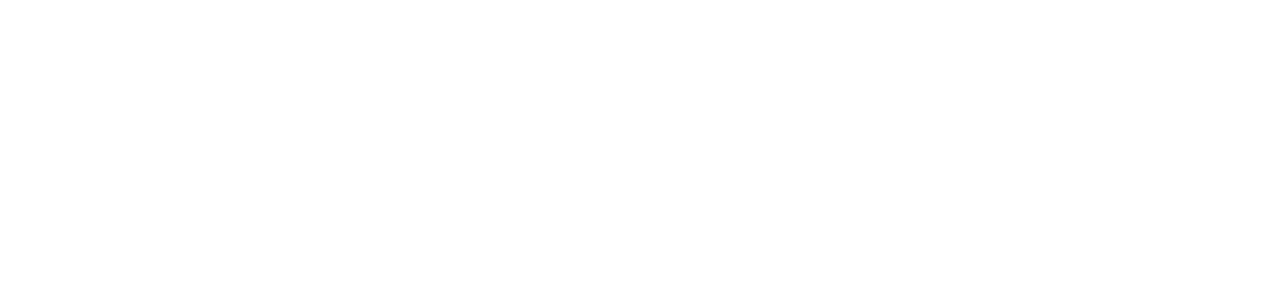
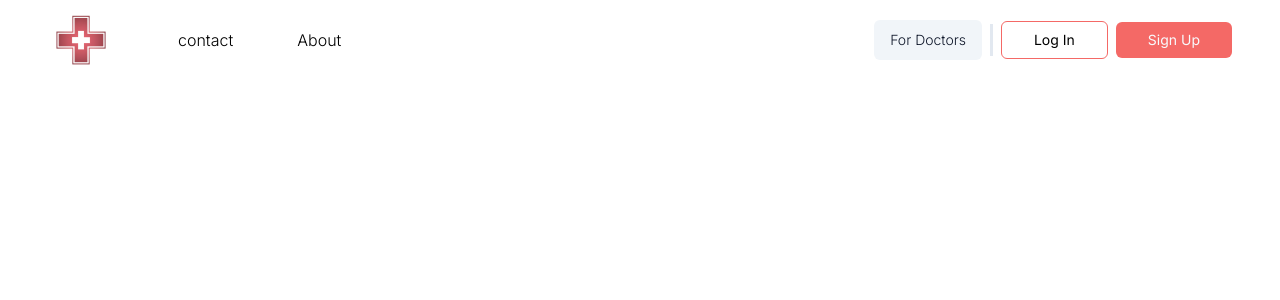
Before and after one commit to dipesh2508/the-first-aid, a Next.js app: page / in a window 1280 px wide. Shown: the top 300 px of the page. Built offline with nearby package versions, Linux system fonts and the light colour scheme.

Commit message:
feat: added navbar

```diff
--- a/package.json
+++ b/package.json
@@ -10,6 +10,8 @@
   },
   "dependencies": {
     "@clerk/nextjs": "^4.29.12",
+    "@radix-ui/react-separator": "^1.0.3",
+    "@radix-ui/react-slot": "^1.0.2",
     "class-variance-authority": "^0.7.0",
     "clsx": "^2.1.0",
     "lucide-react": "^0.368.0",
--- a/src/app/(root)/layout.tsx
+++ b/src/app/(root)/layout.tsx
@@ -1,6 +1,8 @@
 import type { Metadata } from "next";
 import { Inter } from "next/font/google";
 import "../globals.css";
+import Navbar from "@/components/shared/Navbar";
+import { ClerkProvider } from "@clerk/nextjs";
 
 const inter = Inter({ subsets: ["latin"] });
 
@@ -15,8 +17,13 @@
   children: React.ReactNode;
 }>) {
   return (
-    <html lang="en">
-      <body className={inter.className}>{children}</body>
-    </html>
+    <ClerkProvider>
+      <html lang="en">
+        <body className={inter.className}>
+          <Navbar />
+          {children}
+        </body>
+      </html>
+    </ClerkProvider>
   );
 }
--- /dev/null
+++ b/src/components/shared/Navbar.tsx
@@ -0,0 +1,57 @@
+import React from "react";
+import { Button } from "../ui/button";
+import { Separator } from "@/components/ui/separator";
+import { menuLinks } from "@/constant/menu";
+import Link from "next/link";
+import logo from "@/assets/logo.png";
+import Image from "next/image";
+const Navbar = () => {
+  return (
+    <>
+      <header className="p-4 font-light  text-black">
+        <div className="container flex justify-between h-12 mx-auto">
+          <div className="flex  justify-between gap-x-12">
+            <Link
+              rel="noopener noreferrer"
+              href="#"
+              aria-label="Back to homepage"
+              className="flex items-center p-2"
+            >
+              <Image src={logo} alt="logo" height={50} width={50} />
+            </Link>
+            <ul className="items-stretch hidden  gap-x-8   lg:flex">
+              {menuLinks.map((menu, index) => {
+                return (
+                  <li className="flex" key={index}>
+                    <Link
+                      rel="noopener noreferrer"
+                      href="#"
+                      className="flex items-center px-4 hover:text-primary active:text-primary"
+                    >
+                      {menu.title}
+                    </Link>
+                  </li>
+                );
+              })}
+            </ul>
+          </div>
+          <div className="items-center flex-shrink-0 hidden  gap-2 lg:flex">
+            <Button variant={"secondary"} className="font-light">
+              For Doctors
+            </Button>
+            <Separator orientation="vertical" className="h-8 w-[3px]" />
+
+            <Button className="border-primary-4 hover:bg-primary-5 border bg-transparent  px-8  h-fit font-normal text-black hover:text-black hover:border-primary-5">
+              Log In
+            </Button>
+            <Button className="font-normal px-8 bg-primary-4 hover:bg-primary-5  h-fit">
+              Sign Up
+            </Button>
+          </div>
+        </div>
+      </header>
+    </>
+  );
+};
+
+export default Navbar;
--- /dev/null
+++ b/src/components/ui/button.tsx
@@ -0,0 +1,56 @@
+import * as React from "react"
+import { Slot } from "@radix-ui/react-slot"
+import { cva, type VariantProps } from "class-variance-authority"
+
+import { cn } from "@/lib/utils"
+
+const buttonVariants = cva(
+  "inline-flex items-center justify-center whitespace-nowrap rounded-md text-sm font-medium ring-offset-white transition-colors focus-visible:outline-none focus-visible:ring-2 focus-visible:ring-slate-950 focus-visible:ring-offset-2 disabled:pointer-events-none disabled:opacity-50 dark:ring-offset-slate-950 dark:focus-visible:ring-slate-300",
+  {
+    variants: {
+      variant: {
+        default: "bg-slate-900 text-slate-50 hover:bg-slate-900/90 dark:bg-slate-50 dark:text-slate-900 dark:hover:bg-slate-50/90",
+        destructive:
+          "bg-red-500 text-slate-50 hover:bg-red-500/90 dark:bg-red-900 dark:text-slate-50 dark:hover:bg-red-900/90",
+        outline:
+          "border border-slate-200 bg-white hover:bg-slate-100 hover:text-slate-900 dark:border-slate-800 dark:bg-slate-950 dark:hover:bg-slate-800 dark:hover:text-slate-50",
+        secondary:
+          "bg-slate-100 text-slate-900 hover:bg-slate-100/80 dark:bg-slate-800 dark:text-slate-50 dark:hover:bg-slate-800/80",
+        ghost: "hover:bg-slate-100 hover:text-slate-900 dark:hover:bg-slate-800 dark:hover:text-slate-50",
+        link: "text-slate-900 underline-offset-4 hover:underline dark:text-slate-50",
+      },
+      size: {
+        default: "h-10 px-4 py-2",
+        sm: "h-9 rounded-md px-3",
+        lg: "h-11 rounded-md px-8",
+        icon: "h-10 w-10",
+      },
+    },
+    defaultVariants: {
+      variant: "default",
+      size: "default",
+    },
+  }
+)
+
+export interface ButtonProps
+  extends React.ButtonHTMLAttributes<HTMLButtonElement>,
+    VariantProps<typeof buttonVariants> {
+  asChild?: boolean
+}
+
+const Button = React.forwardRef<HTMLButtonElement, ButtonProps>(
+  ({ className, variant, size, asChild = false, ...props }, ref) => {
+    const Comp = asChild ? Slot : "button"
+    return (
+      <Comp
+        className={cn(buttonVariants({ variant, size, className }))}
+        ref={ref}
+        {...props}
+      />
+    )
+  }
+)
+Button.displayName = "Button"
+
+export { Button, buttonVariants }
--- /dev/null
+++ b/src/components/ui/separator.tsx
@@ -0,0 +1,31 @@
+"use client"
+
+import * as React from "react"
+import * as SeparatorPrimitive from "@radix-ui/react-separator"
+
+import { cn } from "@/lib/utils"
+
+const Separator = React.forwardRef<
+  React.ElementRef<typeof SeparatorPrimitive.Root>,
+  React.ComponentPropsWithoutRef<typeof SeparatorPrimitive.Root>
+>(
+  (
+    { className, orientation = "horizontal", decorative = true, ...props },
+    ref
+  ) => (
+    <SeparatorPrimitive.Root
+      ref={ref}
+      decorative={decorative}
+      orientation={orientation}
+      className={cn(
+        "shrink-0 bg-slate-200 dark:bg-slate-800",
+        orientation === "horizontal" ? "h-[1px] w-full" : "h-full w-[1px]",
+        className
+      )}
+      {...props}
+    />
+  )
+)
+Separator.displayName = SeparatorPrimitive.Root.displayName
+
+export { Separator }
--- /dev/null
+++ b/src/constant/menu.ts
@@ -0,0 +1,15 @@
+interface MenuLink {
+  title: string;
+  link: string;
+}
+
+export const menuLinks: MenuLink[] = [
+  {
+    title: "contact",
+    link: "#",
+  },
+  {
+    title: "About",
+    link: "#",
+  },
+];
--- a/tailwind.config.ts
+++ b/tailwind.config.ts
@@ -1,12 +1,12 @@
-import type { Config } from "tailwindcss"
+import type { Config } from "tailwindcss";
 
 const config = {
   darkMode: ["class"],
   content: [
-    './pages/**/*.{ts,tsx}',
-    './components/**/*.{ts,tsx}',
-    './app/**/*.{ts,tsx}',
-    './src/**/*.{ts,tsx}',
+    "./pages/**/*.{ts,tsx}",
+    "./components/**/*.{ts,tsx}",
+    "./app/**/*.{ts,tsx}",
+    "./src/**/*.{ts,tsx}",
   ],
   prefix: "",
   theme: {
@@ -18,6 +18,18 @@
       },
     },
     extend: {
+      colors: {
+        "primary-1": "#FCD9D9",
+        "primary-2": "#FAB4B3",
+        "primary-3": "#F78E8D",
+        "primary-4": "#F46966",
+        "primary-5": "#F2403C",
+        "primary-6": "#EF1E1A",
+        "primary-7": "#BF100D",
+        "primary-8": "#990D0B",
+        "primary-9": "#720A08",
+        "primary-10": "#4C0605",
+      },
       keyframes: {
         "accordion-down": {
           from: { height: "0" },
@@ -35,6 +47,6 @@
     },
   },
   plugins: [require("tailwindcss-animate")],
-} satisfies Config
+} satisfies Config;
 
-export default config
+export default config;
```
Also changed, not shown: src/assets/logo.png (added), 1 other file (tests, documents, lock files or other folders).
